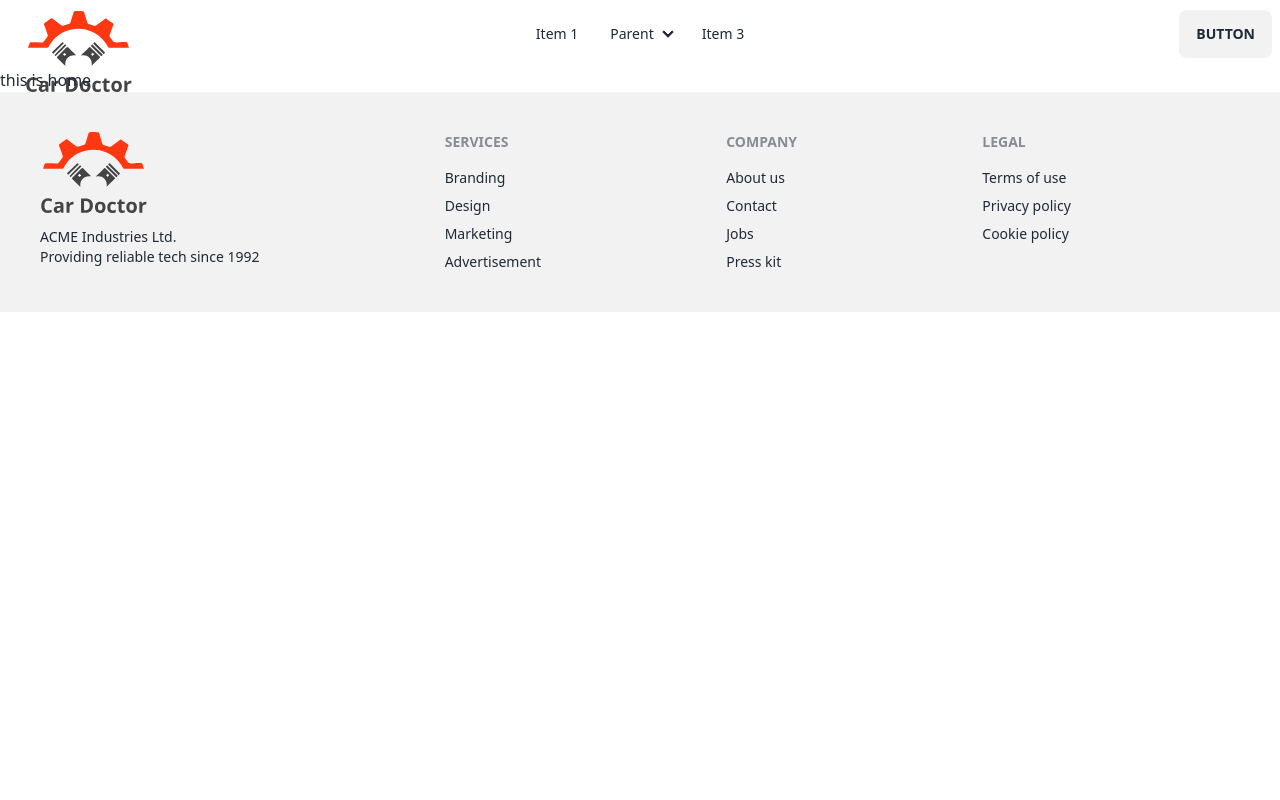
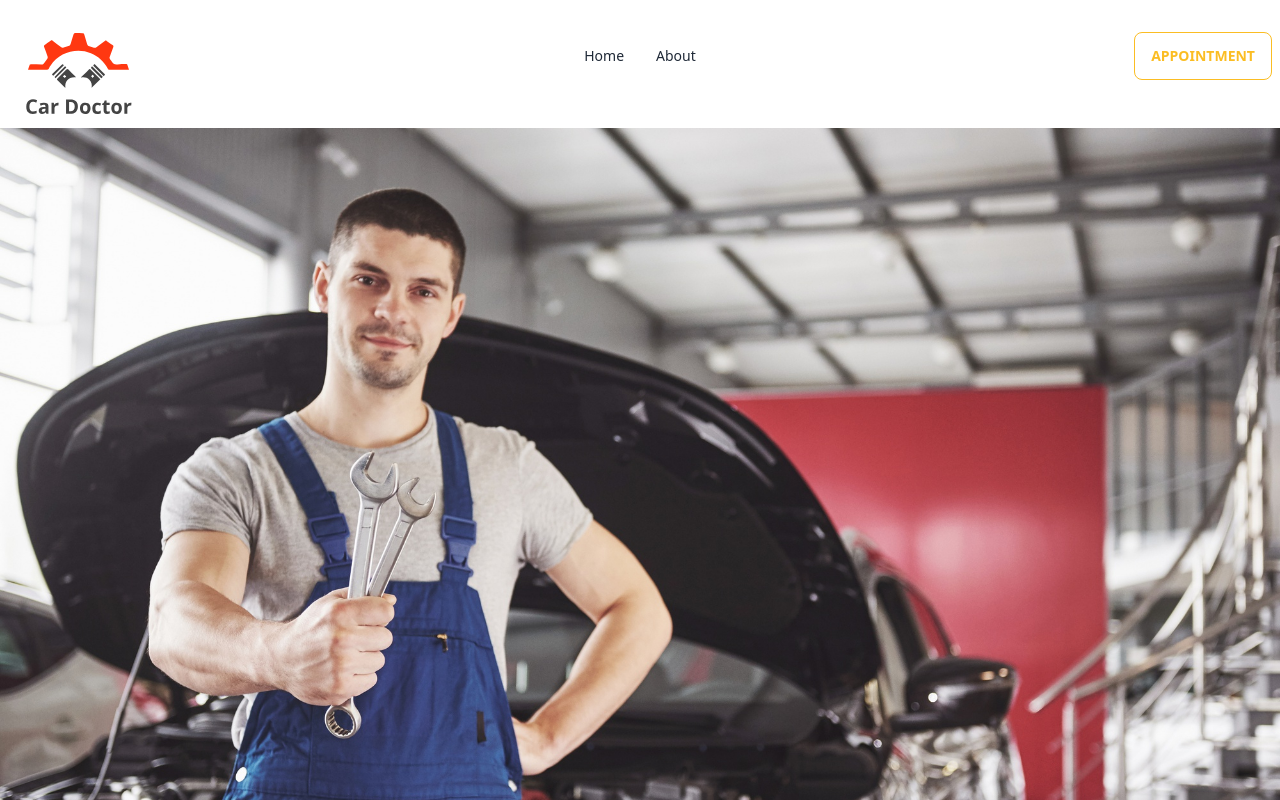
Before and after one commit to didarulZend1981/client-car, a React (Vite) app: page / in a window 1280 px wide. Shown: the top 800 px of the page. Built offline with nearby package versions, Linux system fonts and the light colour scheme.

Commit message:
Style Header And Create Simple Banner

```diff
--- /dev/null
+++ b/src/pages/Home/Banner.jsx
@@ -0,0 +1,42 @@
+import img1 from '../../assets/images/banner/1.jpg';
+import img2 from '../../assets/images/banner/2.jpg';
+import img3 from '../../assets/images/banner/3.jpg';
+import img4 from '../../assets/images/banner/4.jpg';
+import img5 from '../../assets/images/banner/5.jpg';
+import img6 from '../../assets/images/banner/6.jpg';
+const Banner = () => {
+  return (
+    <div className="carousel w-full">
+  <div id="slide1" className="carousel-item relative w-full">
+    <img src={img1} className="w-full" />
+    <div className="absolute flex justify-end transform -translate-y-1/2 left-5 right-5 bottom-0">
+      <a href="#slide6" className="btn btn-circle mr-5">❮</a>
+      <a href="#slide2" className="btn btn-circle">❯</a>
+    </div>
+  </div>
+  <div id="slide2" className="carousel-item relative w-full">
+    <img src={img2} className="w-full" />
+    <div className="absolute flex justify-end transform -translate-y-1/2 left-5 right-5 bottom-0">
+      <a href="#slide3" className="btn btn-circle mr-5">❮</a>
+      <a href="#slide4" className="btn btn-circle">❯</a>
+    </div>
+  </div>
+  <div id="slide3" className="carousel-item relative w-full">
+    <img src={img3} className="w-full" />
+    <div className="absolute flex justify-end transform -translate-y-1/2 left-5 right-5 bottom-0">
+      <a href="#slide4" className="btn btn-circle mr-5">❮</a>
+      <a href="#slide5" className="btn btn-circle">❯</a>
+    </div>
+  </div>
+  <div id="slide4" className="carousel-item relative w-full">
+    <img src={img4} className="w-full" />
+    <div className="absolute flex justify-end transform -translate-y-1/2 left-5 right-5 bottom-0">
+      <a href="#slide4" className="btn btn-circle mr-5">❮</a>
+      <a href="#slide2" className="btn btn-circle">❯</a>
+    </div>
+  </div>
+</div>
+  );
+};
+
+export default Banner;
--- a/src/pages/Home/Home.jsx
+++ b/src/pages/Home/Home.jsx
@@ -1,8 +1,10 @@
+import Banner from "./Banner";
 
 
 const Home = () => {
   return (
     <div>
+      <Banner></Banner>
       <h2>this is home</h2>
     </div>
   );
--- a/src/pages/Shared/NavBar/NavBar.jsx
+++ b/src/pages/Shared/NavBar/NavBar.jsx
@@ -2,44 +2,31 @@
 import logo from '../../../assets/logo.svg'
 
 const NavBar = () => {
+  const navItems =<>
+        <li><Link to="/">Home</Link></li>
+        <li><Link to="/about">About</Link></li>
+      </>
+
   return (
-    <div className="navbar bg-base-100">
+    <div className="navbar bg-base-100 h-28 mb-4">
     <div className="navbar-start">
       <div className="dropdown">
         <label tabIndex={0} className="btn btn-ghost lg:hidden">
           <svg xmlns="http://www.w3.org/2000/svg" className="h-5 w-5" fill="none" viewBox="0 0 24 24" stroke="currentColor"><path strokeLinecap="round" strokeLinejoin="round" strokeWidth="2" d="M4 6h16M4 12h8m-8 6h16" /></svg>
         </label>
         <ul tabIndex={0} className="menu menu-sm dropdown-content mt-3 z-[1] p-2 shadow bg-base-100 rounded-box w-52">
-          <li><a>Item 1</a></li>
-          <li>
-            <a>Parent</a>
-            <ul className="p-2">
-              <li><a>Submenu 1</a></li>
-              <li><a>Submenu 2</a></li>
-            </ul>
-          </li>
-          <li><a>Item 3</a></li>
+           {navItems}
         </ul>
       </div>
       <Link to="/" className="btn btn-ghost normal-case text-xl"><img src={logo} alt=''/></Link>
     </div>
     <div className="navbar-center hidden lg:flex">
       <ul className="menu menu-horizontal px-1">
-        <li><a>Item 1</a></li>
-        <li tabIndex={0}>
-          <details>
-            <summary>Parent</summary>
-            <ul className="p-2">
-              <li><a>Submenu 1</a></li>
-              <li><a>Submenu 2</a></li>
-            </ul>
-          </details>
-        </li>
-        <li><a>Item 3</a></li>
+      {navItems}
       </ul>
     </div>
     <div className="navbar-end">
-      <a className="btn">Button</a>
+      <a className="btn btn-outline btn-warning">Appointment</a>
     </div>
   </div>
   );
```
